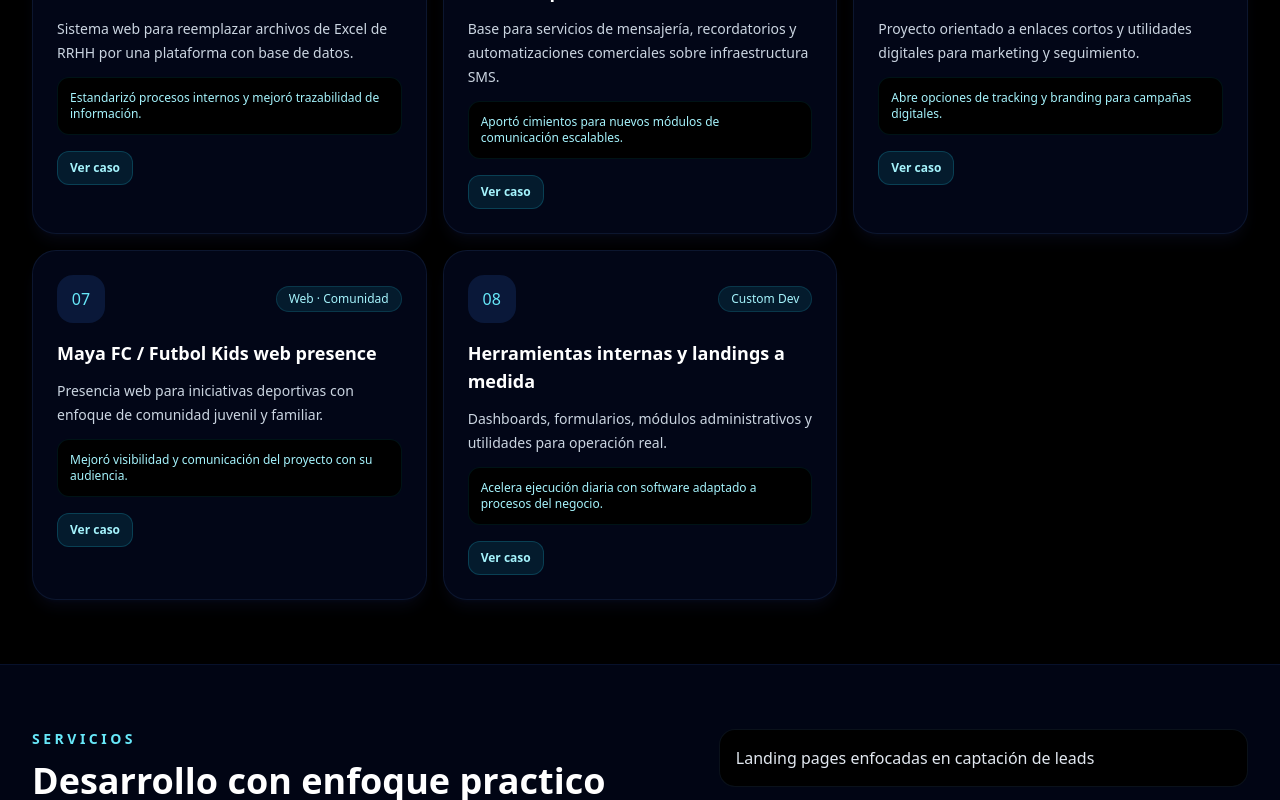
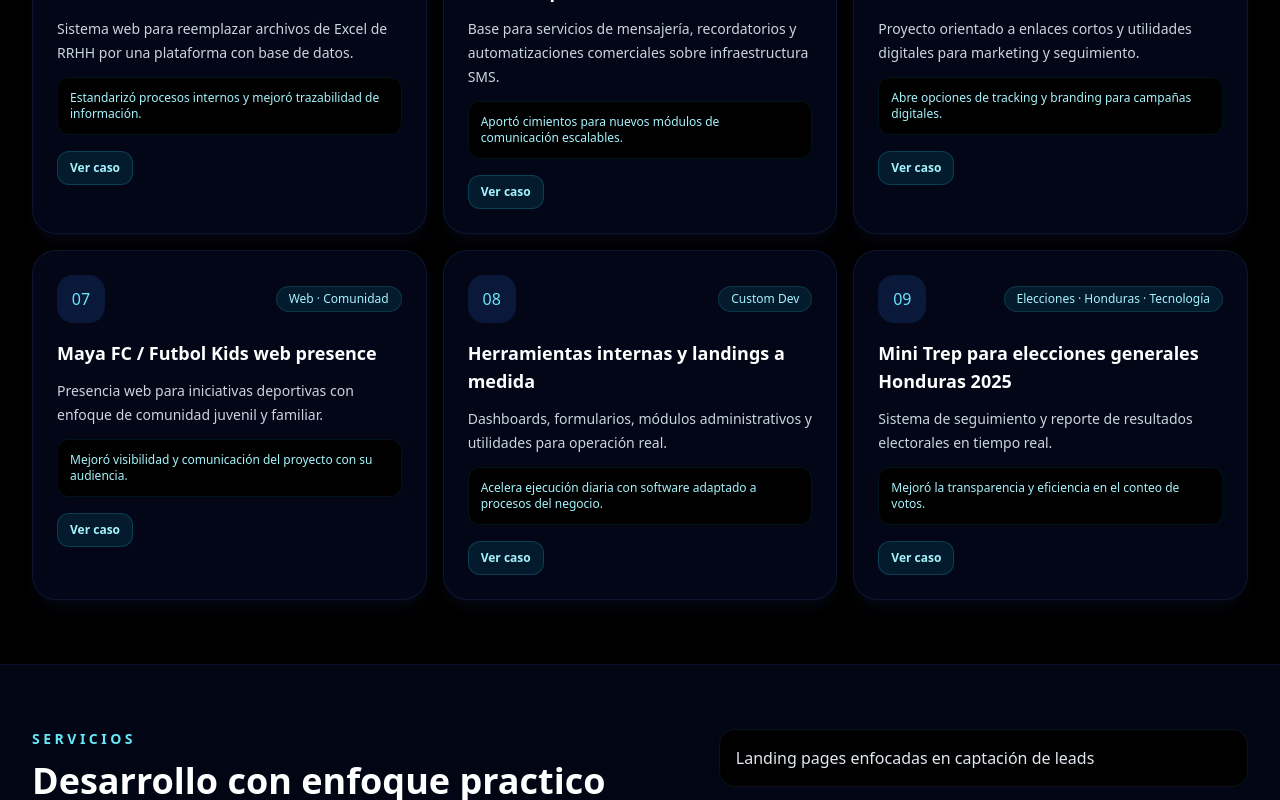
Before and after one commit to Chajtur/Hondutech, a React (Vite) app: page / in a window 1280 px wide. Shown: the part 1503-2303 px from the top of the page. Built offline with nearby package versions, Linux system fonts and the light colour scheme.

Commit message:
Se agregó info del proyecto de elecciones también

```diff
--- a/src/App.tsx
+++ b/src/App.tsx
@@ -91,6 +91,13 @@ export default function App() {
       tag: "Custom Dev",
       impact: "Acelera ejecución diaria con software adaptado a procesos del negocio.",
     },
+    {
+      title: "Mini Trep para elecciones generales Honduras 2025",
+      desc: "Sistema de seguimiento y reporte de resultados electorales en tiempo real.",
+      tag: "Elecciones · Honduras · Tecnología",
+      impact: "Mejoró la transparencia y eficiencia en el conteo de votos.",
+      link: "https://trep.hondu.tech/",
+    }
   ];
 
   const quickBullets = [
```
